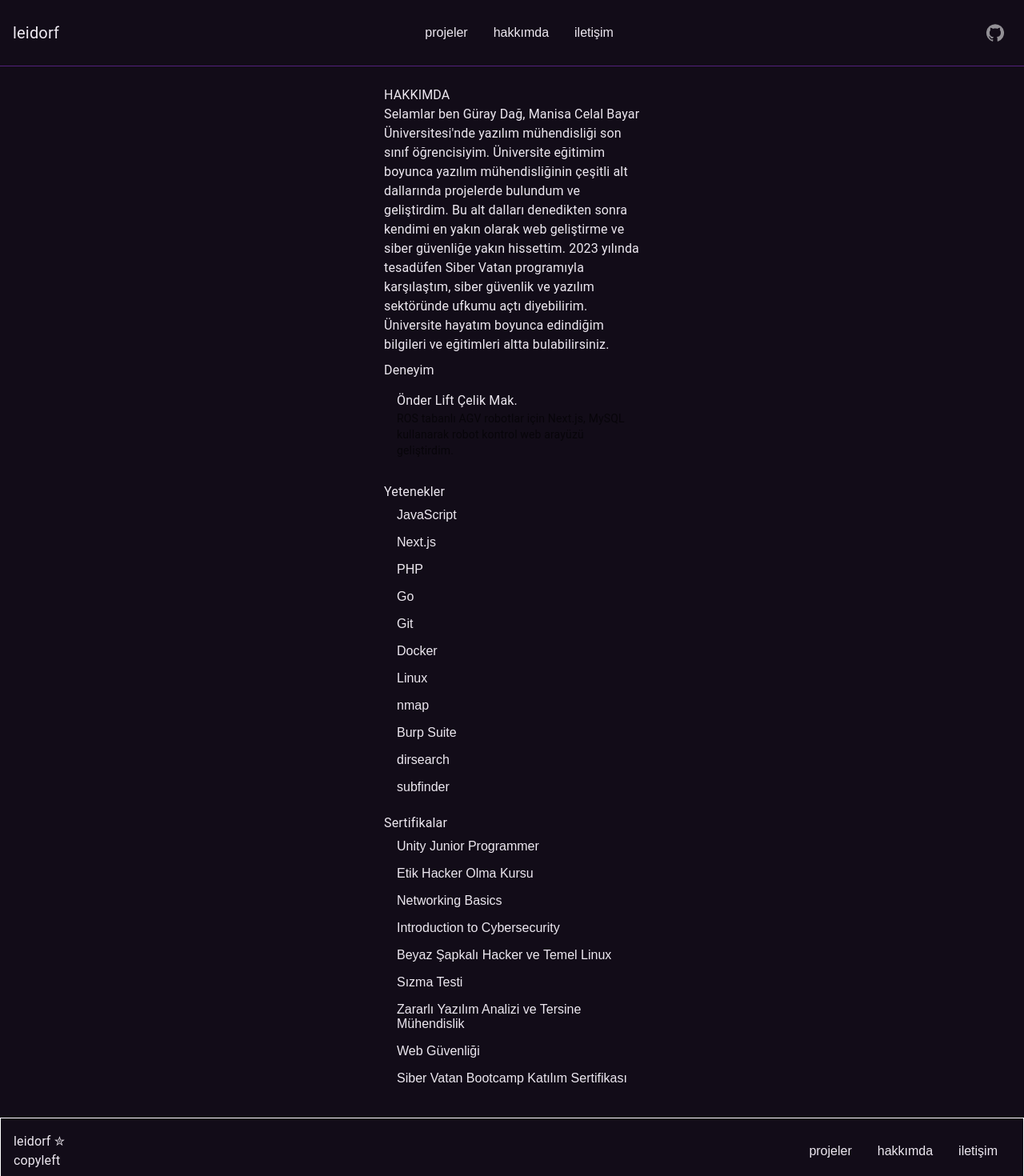
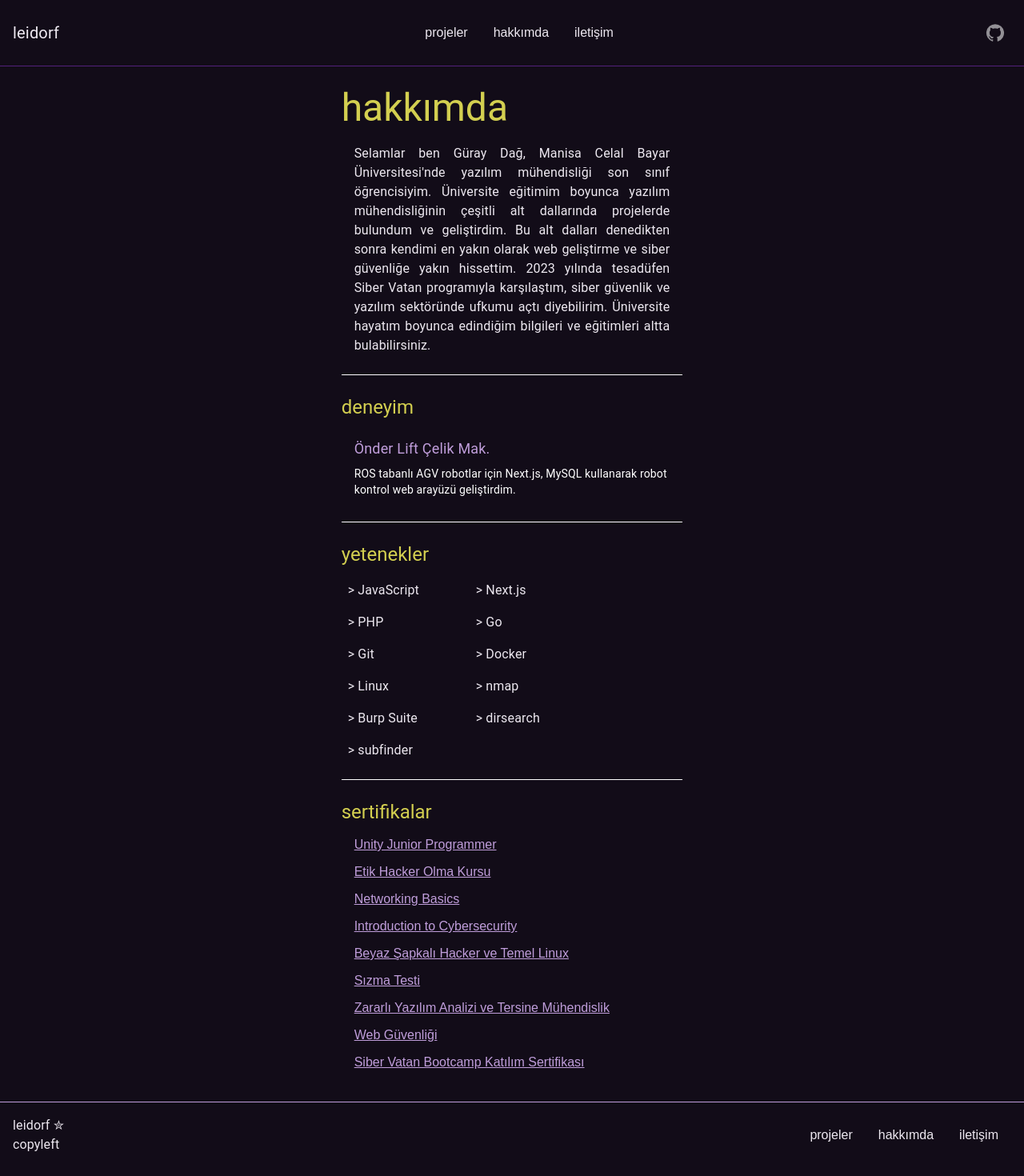
Before and after one commit to leidorf/frontend-tasks, a Next.js app in the folder website/: page /about in a window 1280 px wide. Shown: the top 1470 px of the page at 80% size. Built offline with nearby package versions, Linux system fonts and the light colour scheme.

Commit message:
website v0.5

```diff
--- /dev/null
+++ b/website/components/AboutComponent.js
@@ -0,0 +1,87 @@
+import { Box, Divider, Link, List, ListItem, ListItemText, Typography } from "@mui/material";
+
+const AboutComponent = ({ data }) => {
+  return (
+    <>
+      <Typography sx={{ mb: "1.5rem", paddingX: "1rem", textAlign: "justify" }}>
+        Selamlar ben Güray Dağ, Manisa Celal Bayar Üniversitesi'nde yazılım mühendisliği son sınıf öğrencisiyim. Üniversite
+        eğitimim boyunca yazılım mühendisliğinin çeşitli alt dallarında projelerde bulundum ve geliştirdim. Bu alt dalları
+        denedikten sonra kendimi en yakın olarak web geliştirme ve siber güvenliğe yakın hissettim. 2023 yılında tesadüfen Siber
+        Vatan programıyla karşılaştım, siber güvenlik ve yazılım sektöründe ufkumu açtı diyebilirim. Üniversite hayatım boyunca
+        edindiğim bilgileri ve eğitimleri altta bulabilirsiniz.
+      </Typography>
+      <Divider sx={{ borderColor: "white", mb: "1rem" }} />
+      <Box>
+        <List sx={{ mb: "0.5rem" }}>
+          <Typography
+            variant="h5"
+            gutterBottom
+            sx={{ color: "var(--secondaryText)" }}
+          >
+            deneyim
+          </Typography>
+          {data.experiences.map((experience, index) => (
+            <ListItem
+              key={index}
+              component="div"
+            >
+              <ListItemText
+                primary={experience.title}
+                secondary={experience.description}
+                slotProps={{
+                  primary: { fontSize: "1.125rem", color: "var(--primaryText)" },
+                  secondary: { color: "white", mt: "0.5rem" },
+                }}
+              />
+            </ListItem>
+          ))}
+        </List>
+        <Divider sx={{ borderColor: "white", mb: "1.5rem" }} />
+        <Typography
+          variant="h5"
+          gutterBottom
+          sx={{ color: "var(--secondaryText)" }}
+        >
+          yetenekler
+        </Typography>
+        <Box sx={{ display: "flex", flexWrap: "wrap", mb: "1rem" }}>
+          {data.skills.map((skill, index) => (
+            <Typography
+              key={index}
+              sx={{ width: "10rem", padding: "0.5rem" }}
+            >
+              {`>`} {skill.title}
+            </Typography>
+          ))}
+        </Box>
+        <Divider sx={{ borderColor: "white", mb: "1rem" }} />
+        <List>
+          <Typography
+            variant="h5"
+            gutterBottom
+            sx={{ color: "var(--secondaryText)" }}
+          >
+            sertifikalar
+          </Typography>
+          {data.certificates.map((certificate, index) => (
+            <ListItem key={index}>
+              <Link
+                href={certificate.link}
+                target="_blank"
+                sx={{
+                  color: "var(--primaryText)",
+                  textDecorationColor: "var(--primaryText)",
+                  "&:hover": { color: "var(--secondaryText)" },
+                }}
+              >
+                {certificate.title}
+              </Link>
+            </ListItem>
+          ))}
+        </List>
+      </Box>
+    </>
+  );
+};
+
+export default AboutComponent;
--- a/website/components/layout/Footer.js
+++ b/website/components/layout/Footer.js
@@ -4,7 +4,7 @@ const Footer = () => {
   return (
     <>
       <Box
-        sx={{ mt: 3, p: 2, border: "white 1px solid", display: "flex", justifyContent: "space-between", alignItems: "center" }}
+        sx={{ mt: 3, p: 2, borderTop: "var(--primaryText) 1px solid", display: "flex", justifyContent: "space-between", alignItems: "center" }}
       >
         <Box>
           <Typography
--- a/website/components/layout/Layout.js
+++ b/website/components/layout/Layout.js
@@ -16,7 +16,7 @@ const Layout = ({ children }) => {
           <PageHead />
           <Header />
         </Grid>
-        <Grid size={{ xs: 12, sm: 6, md: 4, lg: 3 }}>
+        <Grid size={{ xs: 12, sm: 8, md: 6, lg: 4 }}>
           <Box component="main">{children}</Box>
         </Grid>
         <Grid size={{ xs: 12 }}>
--- a/website/pages/about.js
+++ b/website/pages/about.js
@@ -1,6 +1,7 @@
+import AboutComponent from "@/components/AboutComponent";
 import Layout from "@/components/layout/Layout";
 import PageHead from "@/components/layout/PageHead";
-import { Box, Link, List, ListItem, ListItemText, Typography } from "@mui/material";
+import { Box, Divider, Link, List, ListItem, ListItemText, Typography } from "@mui/material";
 import fsPromises from "fs/promises";
 import path from "path";
 
@@ -20,46 +21,15 @@ export default function About({ data }) {
   return (
     <>
       <Layout>
-        <PageHead headTitle={"Hakkımda"}></PageHead>
-        <Typography>HAKKIMDA</Typography>
-        <Typography>
-          Selamlar ben Güray Dağ, Manisa Celal Bayar Üniversitesi'nde yazılım mühendisliği son sınıf öğrencisiyim. Üniversite
-          eğitimim boyunca yazılım mühendisliğinin çeşitli alt dallarında projelerde bulundum ve geliştirdim. Bu alt dalları
-          denedikten sonra kendimi en yakın olarak web geliştirme ve siber güvenliğe yakın hissettim. 2023 yılında tesadüfen
-          Siber Vatan programıyla karşılaştım, siber güvenlik ve yazılım sektöründe ufkumu açtı diyebilirim. Üniversite hayatım
-          boyunca edindiğim bilgileri ve eğitimleri altta bulabilirsiniz.
+        <PageHead headTitle={"Hakkımda"} />
+        <Typography
+          variant="h3"
+          gutterBottom
+          sx={{ color: "var(--secondaryText)" }}
+        >
+          hakkımda
         </Typography>
-        <Box>
-          <List>
-            <Typography>Deneyim</Typography>
-            {data.experiences.map((experience) => (
-              <ListItem component="div">
-                <ListItemText
-                  primary={experience.title}
-                  secondary={experience.description}
-                />
-              </ListItem>
-            ))}
-          </List>
-          <List>
-            <Typography>Yetenekler</Typography>
-            {data.skills.map((skill) => (
-              <ListItem component="p">{skill.title}</ListItem>
-            ))}
-          </List>
-          <List>
-            <Typography>Sertifikalar</Typography>
-            {data.certificates.map((certificate) => (
-              <ListItem
-                component="a"
-                href={certificate.link}
-                target="_blank"
-              >
-                {certificate.title}
-              </ListItem>
-            ))}
-          </List>
-        </Box>
+        <AboutComponent data={data} />
       </Layout>
     </>
   );
--- a/website/pages/index.js
+++ b/website/pages/index.js
@@ -6,7 +6,7 @@ export default function Home() {
   return (
     <>
       <Layout>
-        <PageHead headTitle={"Ana Sayfa"}></PageHead>
+        <PageHead headTitle={"Ana Sayfa"} />
         <Typography>ANA Sayfa</Typography>
         <List>
           <ListItem>
--- a/website/styles/globals.css
+++ b/website/styles/globals.css
@@ -1,6 +1,8 @@
 :root {
   --background: #120c18;
   --foreground: #ede8f0;
+  --primaryText: #c09edb;
+  --secondaryText: #d3cf50;
 }
 
 html,
```
Also changed, not shown: website/components/ContactForm.js (+33 -6 lines), website/components/ProjectsComponent.js (added, +34 -0 lines), website/pages/contact.js (+8 -2 lines), website/pages/projects.js (+11 -22 lines).
